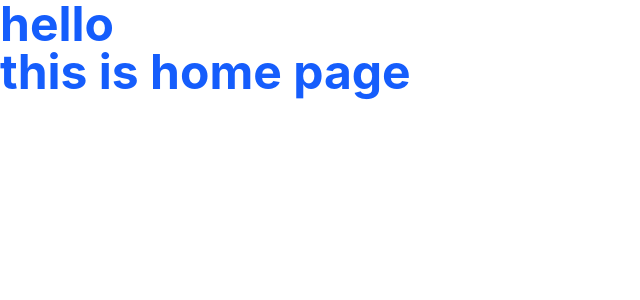
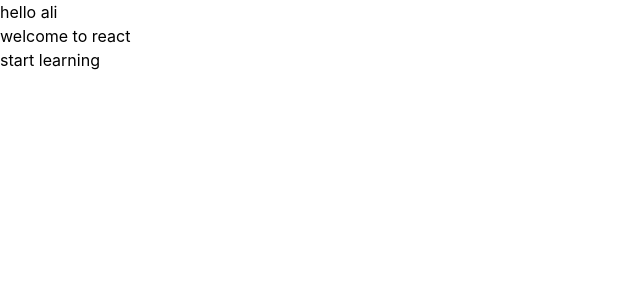
Before and after one commit to MuhammadHamid89/project, a React (Vite) app: page / in a window 1280 px wide. Shown: the top 300 px of the page, without its empty margins (0-640 px from the left). Built offline with nearby package versions, Linux system fonts and the light colour scheme.

Commit message:
practice

```diff
--- a/src/App.jsx
+++ b/src/App.jsx
@@ -1,9 +1,14 @@
 import Home from "./pages/Home";
 
 function app(){
+  const name='ali'
   return(
     <>
-    <Home />
+    {/* <Home /> */}
+
+    <h1>hello {name}</h1>
+    <p>welcome to react</p>
+    <button className="btn">start learning</button>
     </>
   )
 }
```
